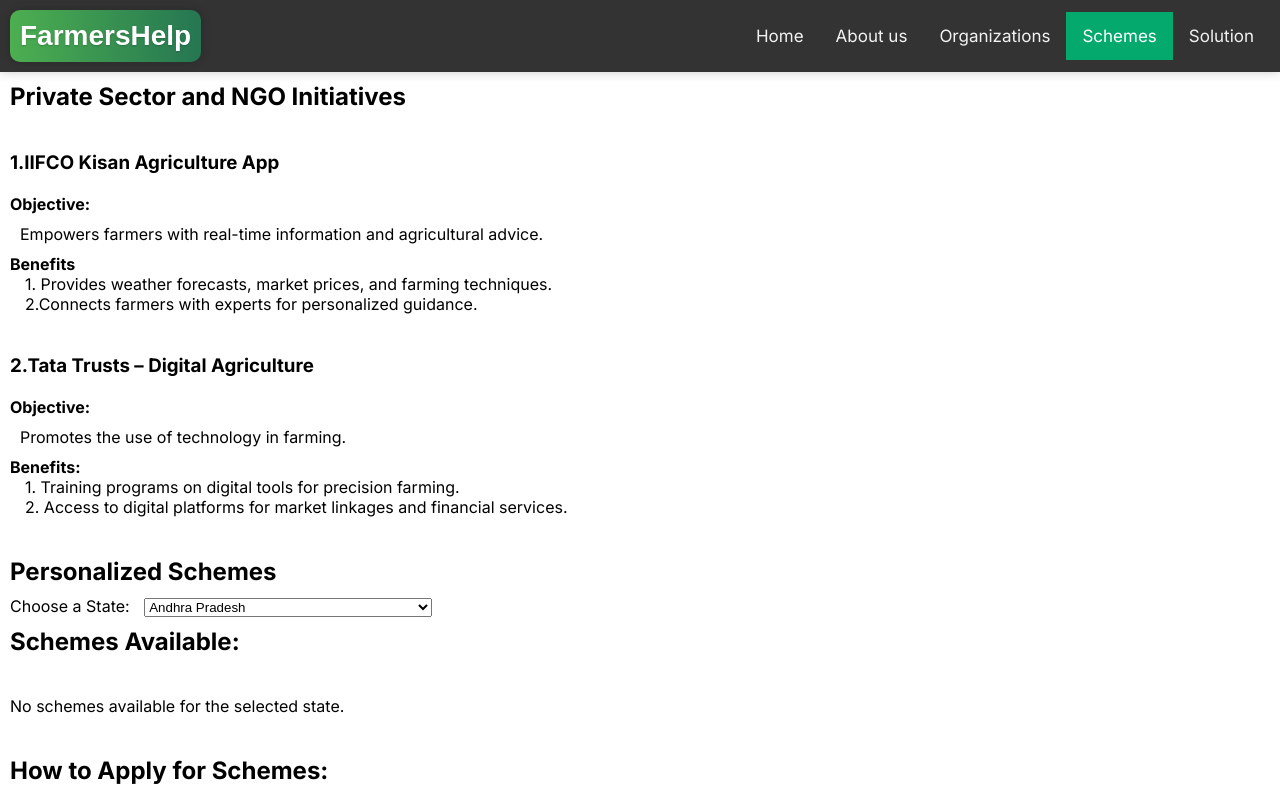
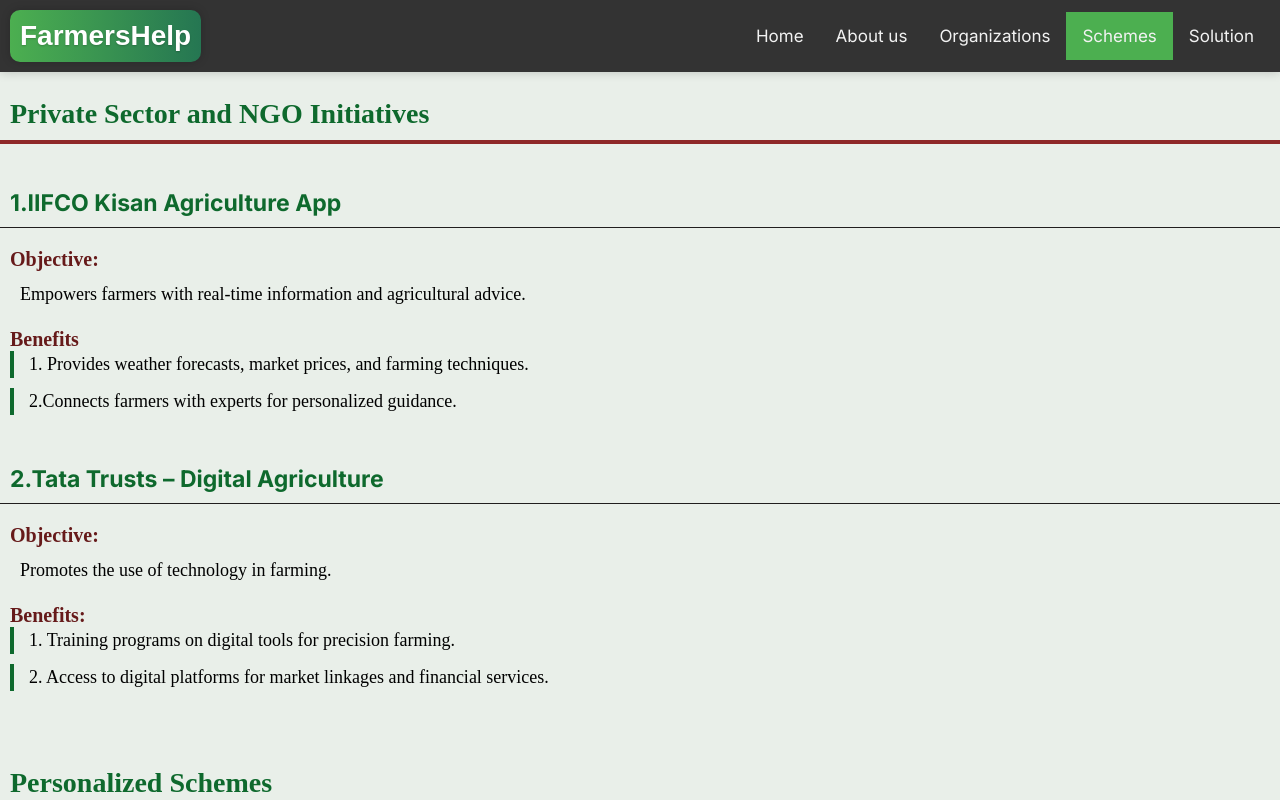
Before and after one commit to Abhinavagarwa/farmershelp, a Next.js app in the folder farmershelp/: page /schemes in a window 1280 px wide. Shown: the top 800 px of the page. Built offline with nearby package versions, Linux system fonts and the light colour scheme.

Commit message:
Update page.css

```diff
--- a/farmershelp/src/app/schemes/page.css
+++ b/farmershelp/src/app/schemes/page.css
@@ -1,57 +1,84 @@
-*{
-    padding: 0;
-    margin:0;
+body {
+  background-color: #e9efe9;
 }
-.image{
-    width:100%;
-    height: 200px;
+
+h2 {
+  font-size: 28px;
+  font-weight: bold;
+  color: #0e692d;
+  margin-bottom: 1.6rem;
+  margin-top: 1.6rem;
+  border-bottom: 4px solid #8e2828;
+  padding-bottom: 10px;
+  font-family: "Dancing Script", cursive;
+  padding-left: 10px;
 }
-.head{
-    background-color: rgb(190, 231, 129);
-    color:green;
+
+h3 {
+  font-size: 23px;
+  font-weight: bold;
+  color: #0e692d;
+  margin-bottom: 10px;
+  border-bottom: 1.2px solid #211e1e;
+  padding-bottom: 10px;
+  padding-left: 10px;
 }
-  .topnav {
-    background-color: #333;
-    overflow: hidden;
+
+h4 {
+  font-size: 20px;
+  color: #661a1a;
 }
-  .topnav a {
-    float: left;
-    color: #f2f2f2;
-    text-align: center;
-    padding: 14px 16px;
-    text-decoration: none;
-    font-size: 17px;
-  }
-  .topnav a:hover {
-    background-color: #ddd;
-    color: black;
-  }
-  .topnav a.active {
-    background-color: #04AA6D;
-    color: white;
-  }
-  h3{
+
+p {
+  font-size: 18px;
+  line-height: 1.5;
+  margin-bottom: 10px;
   padding: 10px;
 }
-  p{
+
+.choose {
+  font-size: 20px;
+  font-weight: bold;
+  color: #3b3838;
+  margin-bottom: 20px;
+  border-bottom: 1px solid #ccc;
+  padding-bottom: 12px;
+  padding-left: 10px;
+}
+
+.sol {
+  font-size: 20px;
+  font-weight: bold;
+  color: #33b131;
+  margin-bottom: 20px;
+  padding-bottom: 10px;
+}
+
+ul {
+  list-style: none;
   padding: 10px;
+  margin-bottom: 10px;
+  font-family: "Great Vibes", cursive;
 }
-  h2{
-    padding: 10px;
-  }
-  .choose{
-    padding: 10px;
-  }
-  .sol{
-    padding: 10px;
-    font-size: 20px;
-  }
-  ul{
-    padding:10px;
-  }
-  .ben{
+
+.ben {
+  font-size: 18px;
+  line-height: 1.5;
   padding-top: 0;
   padding-bottom: 0;
   padding-left: 15px;
   padding-right: 15px;
+  margin-bottom: 10px;
+  border-left: 4px solid #0e692d;
 }
+
+.apply, .assistance {
+  font-size: 18px;
+  font-family: "Great Vibes", cursive;
+  line-height: 1.5;
+  padding-top: 0;
+  padding-bottom: 0;
+  padding-left: 15px;
+  padding-right: 15px;
+  margin-bottom: 10px;
+}
```
Lines whose indentation alone changed are shown as unchanged.
